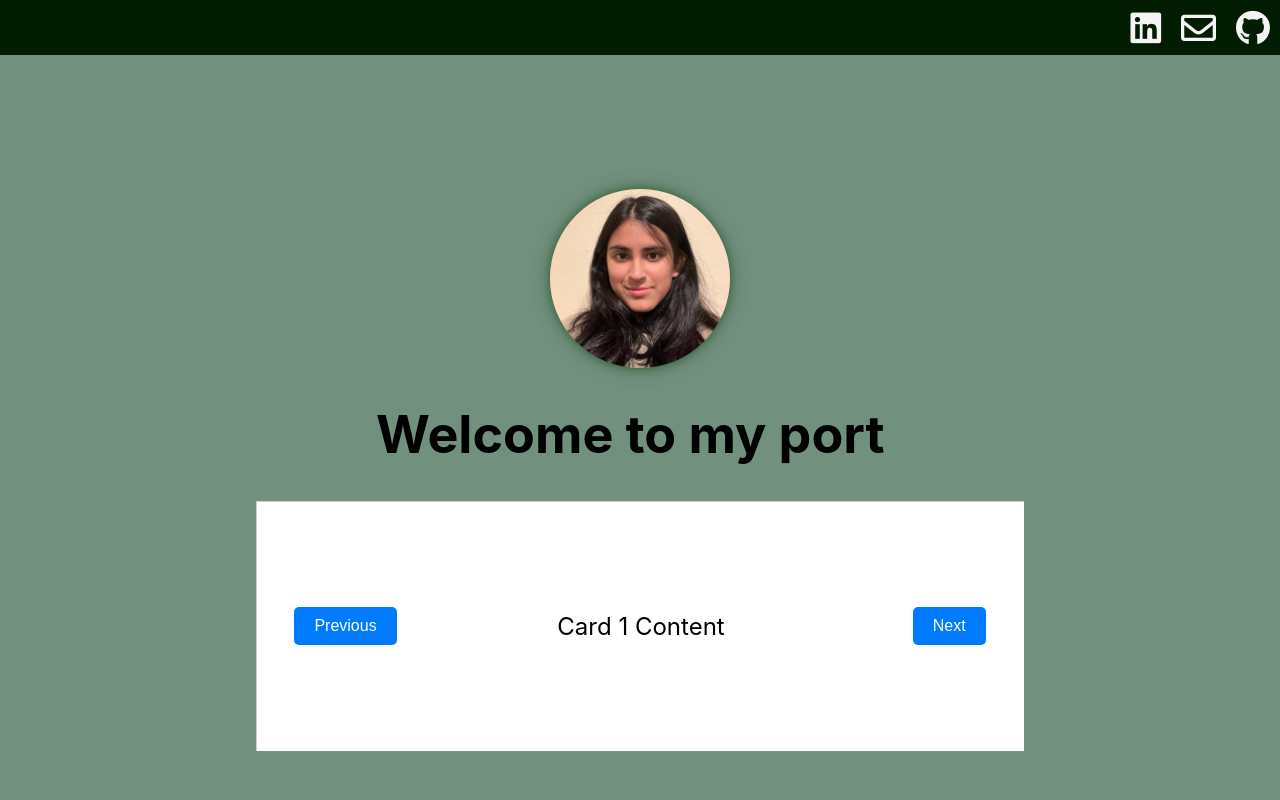
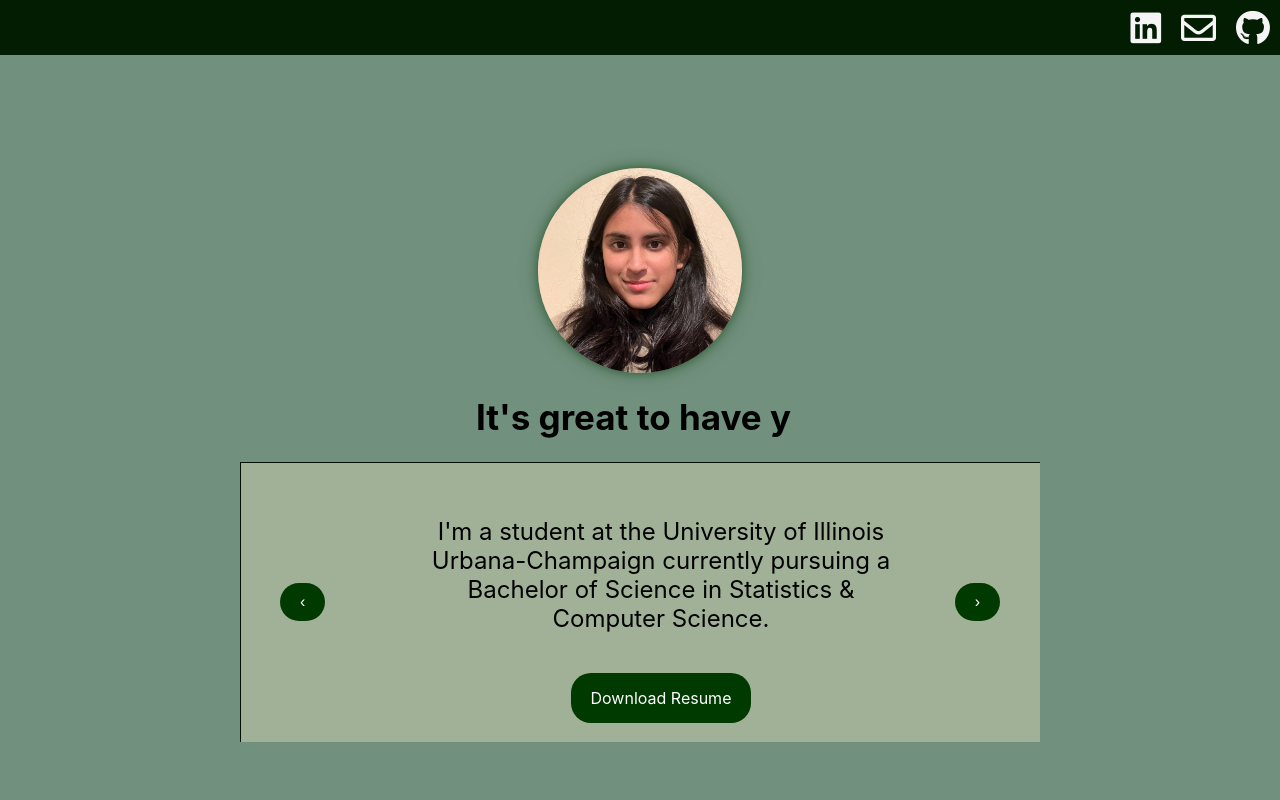
Before and after one commit to ssundr/ssundr.github.io, a React (Create React App) app in the folder portfolio/: page / in a window 1280 px wide. Shown: the top 800 px of the page. Built offline with nearby package versions, Linux system fonts and the light colour scheme; a web font is replaced by a local one.

Commit message:
changed about-me styling

```diff
--- a/portfolio/src/App.css
+++ b/portfolio/src/App.css
@@ -44,31 +44,62 @@ h5 {
 }
 
 /* about-me section */
-.about-me-container {
+.flashcard-container {
   position: relative;
-  width: 60%;
-  height: 250px; /* Adjust height as needed */
+  width: 90%; /* Set width to 80% of the screen */
+  max-width: 800px; /* Optionally set a max-width for responsiveness */
+  margin: 0 auto; /* Center horizontally */
+  height: 280px; /* Adjust height as needed */
   overflow: hidden;
 }
 
 .flashcard {
   position: absolute;
-  width: 100%;
+  width: 100%; /* Full width of flashcard container */
   height: 100%;
-  background-color: #fff;
-  border: 1px solid #ccc;
+  background-color: #a1b197;
+  border: 1px solid #010c02;
   box-shadow: 0 2px 4px rgba(0,0,0,0.1);
   display: flex;
+  flex-direction: column; /* Ensure button stays below content */
   justify-content: center;
   align-items: center;
   font-size: 24px;
   user-select: none; /* Disable text selection */
   opacity: 0;
   transition: opacity 0.3s ease;
+  padding: 20px; /* Adjust padding as needed */
+}
+
+.flashcard-container:hover {
+  transform: translateY(-5px); /* move card up on hover */
+  box-shadow: 0 12px 24px rgba(0, 0, 0, 0.15); /* larger box shadow on hover */
 }
 
 .flashcard.active {
   opacity: 1;
+}
+
+.flashcard-content {
+  max-width: 60%; /* Limit content width */
+  text-align: center; /* Center content */
+  margin-top: -30px;
+  margin-bottom: 2%;
+}
+
+.download-btn {
+  display: block;
+  padding: 15px 20px;
+  font-size: 16px;
+  cursor: pointer;
+  background-color: #013a01;
+  color: #fff;
+  border: none;
+  outline: none;
+  border-radius: 20px;
+  text-decoration: none; /* Remove default underline */
+  width: fit-content; /* Adjust button width as needed */
+  margin: 0 auto; /* Center the button horizontally */
 }
 
 .prev-btn,
@@ -79,43 +110,31 @@ h5 {
   padding: 10px 20px;
   font-size: 16px;
   cursor: pointer;
-  background-color: #007bff;
+  background-color: #013a01;
   color: #fff;
   border: none;
   outline: none;
-  border-radius: 5px;
+  border-radius: 20px;
 }
 
 .prev-btn {
-  left: 5%;
+  left: 5%;;
 }
 
 .next-btn {
   right: 5%;
 }
 
-
 /* profile picture */
 .profile-picture {
-  margin-top: 30px;
-  width: 14%;
+  width: 16%;
   height: auto;
   border-radius: 50%;
   box-shadow: 0 0 10px rgba(8, 53, 8, 0.5), 0 0 20px rgba(0, 69, 0, 0.3);
 }
 
-/* resume button */
-.button-class{
-  margin-top: 10px;
-  padding: 15px;
-  border-radius: 20px;
-  background-color: rgb(1, 58, 1);
-}
-
-.button-class a {
-  color: white;
-  font-size: 15px;
-  text-decoration: none;
+h1 {
+  font-size: 35px;
 }
 /* tech stack */
 
--- a/portfolio/src/App.js
+++ b/portfolio/src/App.js
@@ -1,4 +1,4 @@
-import React, {useState} from "react";
+import React, { useState } from "react";
 import Typical from "react-typical";
 
 import {
@@ -57,19 +57,20 @@ import resume from "./files/sneha_resume.pdf";
 function App() {
   const [currentCard, setCurrentCard] = useState(0);
   const cards = [
-        'Card 1 Content',
-        'Card 2 Content',
-        'Card 3 Content'
+    {
+      content:
+        "I'm a student at the University of Illinois Urbana-Champaign currently pursuing a Bachelor of Science in Statistics & Computer Science.",
+    },
+    {
+      content:
+        "I am currently working as a SWE intern at Arrcus on their Customer Solutions Engineering Team.",
+    },
+    {
+      content:
+        "I'm constantly working on new projects and playing around with new tech so be sure to check back soon for some new updates.",
+    },
     // Add more cards as needed
   ];
-
-    const nextCard = () => {
-        setCurrentCard((currentCard + 1) % cards.length);
-    };
-
-    const prevCard = () => {
-        setCurrentCard((currentCard - 1 + cards.length) % cards.length);
-    };
 
   const techStack = [
     {
@@ -242,19 +243,6 @@ function App() {
     },
   ];
 
-  const handleSwipe = (event) => {
-    const xStart = event.touches[0].clientX;
-    const xEnd = event.touches[0].clientX;
-
-    if (xStart - xEnd > 50) {
-        // Swipe left
-        nextCard();
-    } else if (xEnd - xStart > 50) {
-        // Swipe right
-        prevCard();
-    }
-  };
-
   const pastProjects = [
     {
       name: "Library Management System",
@@ -273,6 +261,14 @@ function App() {
       link: "https://github.com/snehasund/spotify-api-fun",
     },
   ];
+
+  const nextCard = () => {
+    setCurrentCard((currentCard + 1) % cards.length);
+  };
+
+  const prevCard = () => {
+    setCurrentCard((currentCard - 1 + cards.length) % cards.length);
+  };
 
   return (
     <div className="App">
@@ -300,128 +296,8 @@ function App() {
         <h1>
           <Typical
             steps={[
-              "W",
-              100,
-              "We",
-              100,
-              "Wel",
-              100,
-              "Welc",
-              100,
-              "Welco",
-              100,
-              "Welcom",
-              100,
-              "Welcome",
-              100,
-              "Welcome ",
-              100,
-              "Welcome t",
-              100,
-              "Welcome to",
-              100,
-              "Welcome to ",
-              100,
-              "Welcome to m",
-              100,
-              "Welcome to my",
-              100,
-              "Welcome to my ",
-              100,
-              "Welcome to my p",
-              100,
-              "Welcome to my po",
-              100,
-              "Welcome to my por",
-              100,
-              "Welcome to my port",
-              100,
-              "Welcome to my portf",
-              100,
-              "Welcome to my portfo",
-              100,
-              "Welcome to my portfol",
-              100,
-              "Welcome to my portfoli",
-              100,
-              "Welcome to my portfolio",
-              100,
-              "Welcome to my portfolio ",
-              100,
-              "Welcome to my portfolio w",
-              100,
-              "Welcome to my portfolio we",
-              100,
-              "Welcome to my portfolio web",
-              100,
-              "Welcome to my portfolio webs",
-              100,
-              "Welcome to my portfolio websi",
-              100,
-              "Welcome to my portfolio websit",
-              100,
-              "Welcome to my portfolio website",
-              100,
-              "Welcome to my portfolio website ",
-              100,
-              "Welcome to my portfolio website :",
-              100,
               "Welcome to my portfolio website :)",
               1000,
-              "I",
-              100,
-              "It",
-              100,
-              "It'",
-              100,
-              "It's",
-              100,
-              "It's ",
-              100,
-              "It's g",
-              100,
-              "It's gr",
-              100,
-              "It's gre",
-              100,
-              "It's grea",
-              100,
-              "It's great",
-              100,
-              "It's great ",
-              100,
-              "It's great t",
-              100,
-              "It's great to",
-              100,
-              "It's great to ",
-              100,
-              "It's great to h",
-              100,
-              "It's great to ha",
-              100,
-              "It's great to hav",
-              100,
-              "It's great to have",
-              100,
-              "It's great to have ",
-              100,
-              "It's great to have y",
-              100,
-              "It's great to have yo",
-              100,
-              "It's great to have you",
-              100,
-              "It's great to have you ",
-              100,
-              "It's great to have you h",
-              100,
-              "It's great to have you he",
-              100,
-              "It's great to have you her",
-              100,
-              "It's great to have you here",
-              100,
               "It's great to have you here!",
               1000,
             ]}
@@ -429,14 +305,29 @@ function App() {
             wrapper="span"
           />
         </h1>
-        <div className="about-me-container" onTouchStart={handleSwipe} onTouchEnd={handleSwipe}>
+        <div className="flashcard-container">
           {cards.map((card, index) => (
-                <div key={index} className={`flashcard ${index === currentCard ? 'active' : ''}`}>
-                    {card}
+            <div
+              key={index}
+              className={`flashcard ${index === currentCard ? "active" : ""}`}
+            >
+              <div className="flashcard-content">
+                <p>{card.content}</p>
+              </div>
+              <div className="button-container">
+                <a href={resume} download className="download-btn">
+                  Download Resume
+                </a>
+              </div>
             </div>
           ))}
-            <button className="prev-btn" onClick={prevCard}>Previous</button>
-            <button className="next-btn" onClick={nextCard}>Next</button>
+          {/* Previous and next buttons */}
+          <button className="prev-btn" onClick={prevCard}>
+            <span>&#8249;</span> {/* Left arrow */}
+          </button>
+          <button className="next-btn" onClick={nextCard}>
+            <span>&#8250;</span> {/* Right arrow */}
+          </button>
         </div>
       </header>
 
```
Lines whose indentation alone changed are shown as unchanged.
